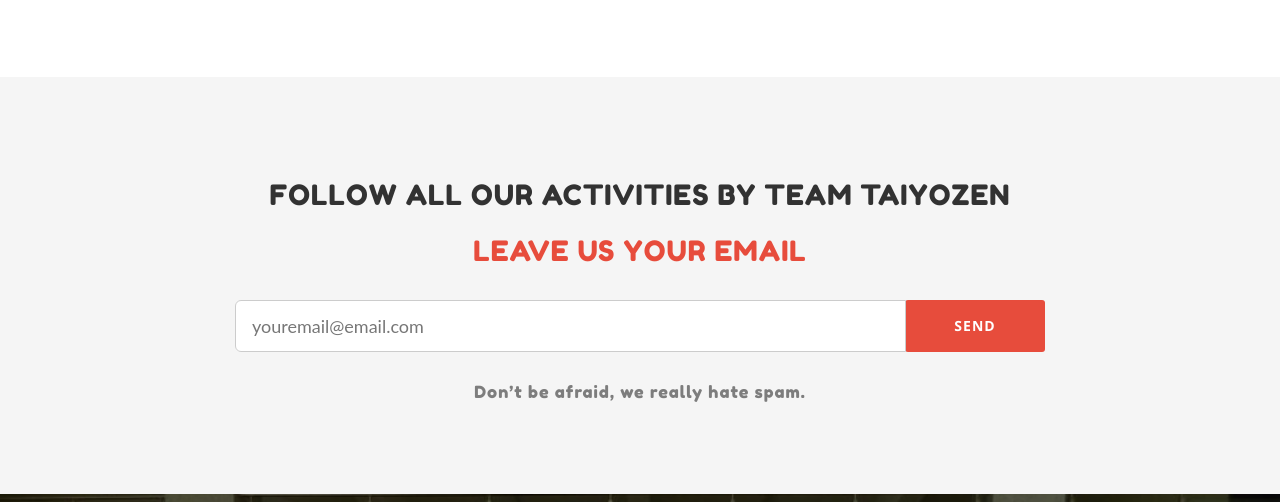
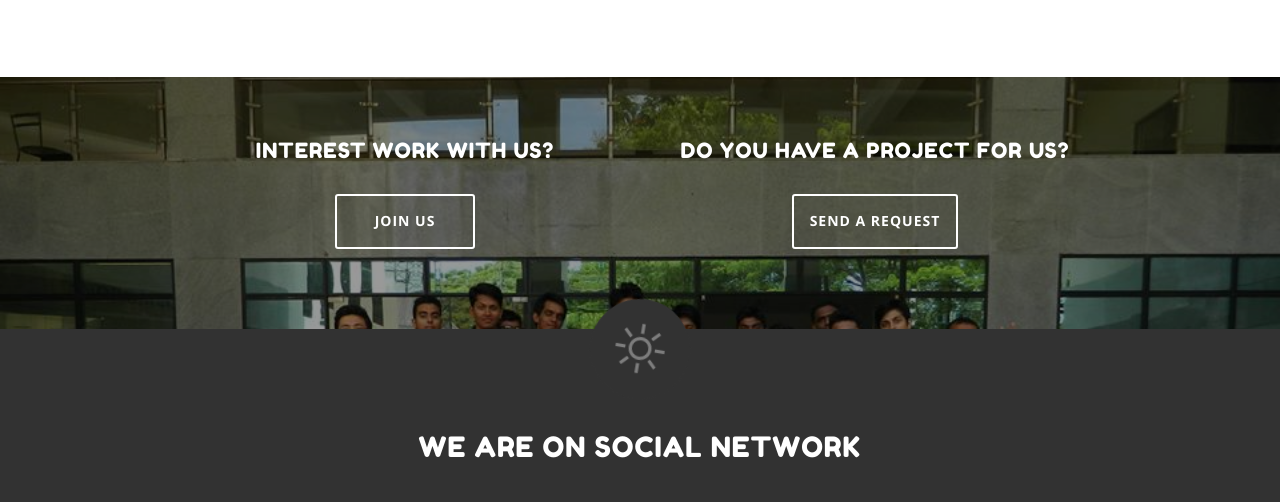
Before and after one commit to HashIncludeofficial/new, a plain HTML site: page index.html in a window 1280 px wide. Shown: the part 4284-4786 px from the top of the page. Drawn offline with nearby package versions, Linux system fonts and the light colour scheme; some packages are replaced by stand-ins of ours.

Commit message:
addsa
dsadad

```diff
--- a/index.html
+++ b/index.html
@@ -337,30 +337,7 @@
         </div>
         <!--End Testimonial-->
 
-        <!--Subcribe-->
-        <div class="block-page bg-secondary">
-          <div class="container-medium">
-            <h3 class="text-uppercase text-center color-dark">FOLLOW ALL Our Activities BY Team Taiyozen</h3>
-            <h3 class="text-center text-uppercase color-primary">Leave us your email</h3>
-            <div class="white-space-20"></div>
-            <div class="container-mini">
-              <form>
-                <div class="input-group">
-                  <input type="text" placeholder="youremail@email.com" name="home_search" id="home_search" class="form-control form-flat input-lg">
-                  <span class="input-group-btn">
-                    <button class="btn primary-btn btn-flat-solid btn-lg" type="button">Send</button>
-                  </span>
-                </div>
-              </form>
-            </div>
-            <div class="white-space-20"></div>
-            <h5 class="text-center">Don’t be afraid, we really hate spam.</h5>
-          </div>
-        </div>
-        <!--End Subcribe-->
-
-
-        <!--Another Action-->
+       <!--Another Action-->
         <div class="big-bg-image mini-bg parallax-bg with-ovefly" >
           <div class="container-medium text-center paddingTB-30">
             <div class="row">
```
